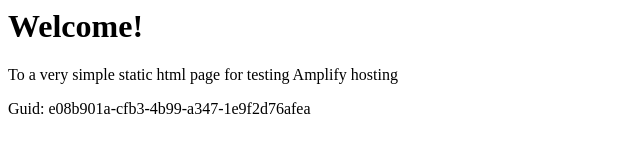
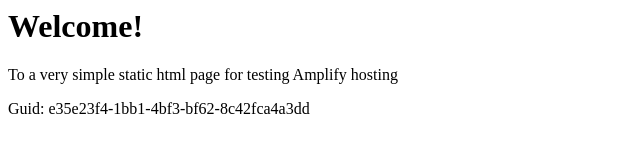
Before and after one commit to aws-aemilia-gru/Github-PR-Commit-Integration-Test-DoNotTouch-GitHubWebhookPushCanaryTest-v1-prod-sa-east-1, a website: page src/index.html in a window 1280 px wide. Shown: the full height of the page, 0-640 px from the left. Drawn offline with Linux system fonts and the light colour scheme.

Commit message:
commit from integ tests

```diff
--- a/src/index.html
+++ b/src/index.html
@@ -12,6 +12,6 @@
 <body>
     <h1>Welcome!</h1>
     <p>To a very simple static html page for testing Amplify hosting</p>
-    <p>Guid: e08b901a-cfb3-4b99-a347-1e9f2d76afea</p></body>
+    <p>Guid: e35e23f4-1bb1-4bf3-bf62-8c42fca4a3dd</p></body>
 
 </html>
```
